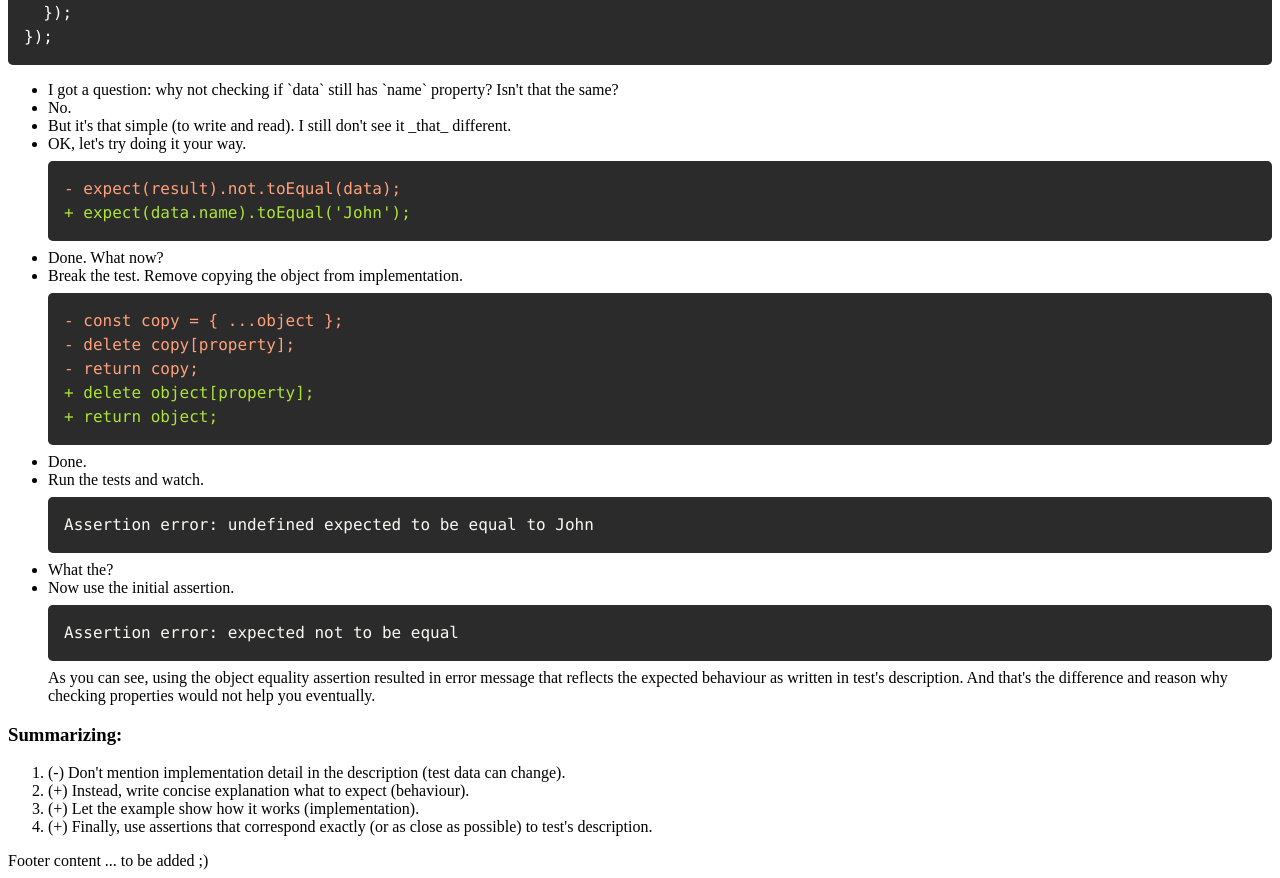
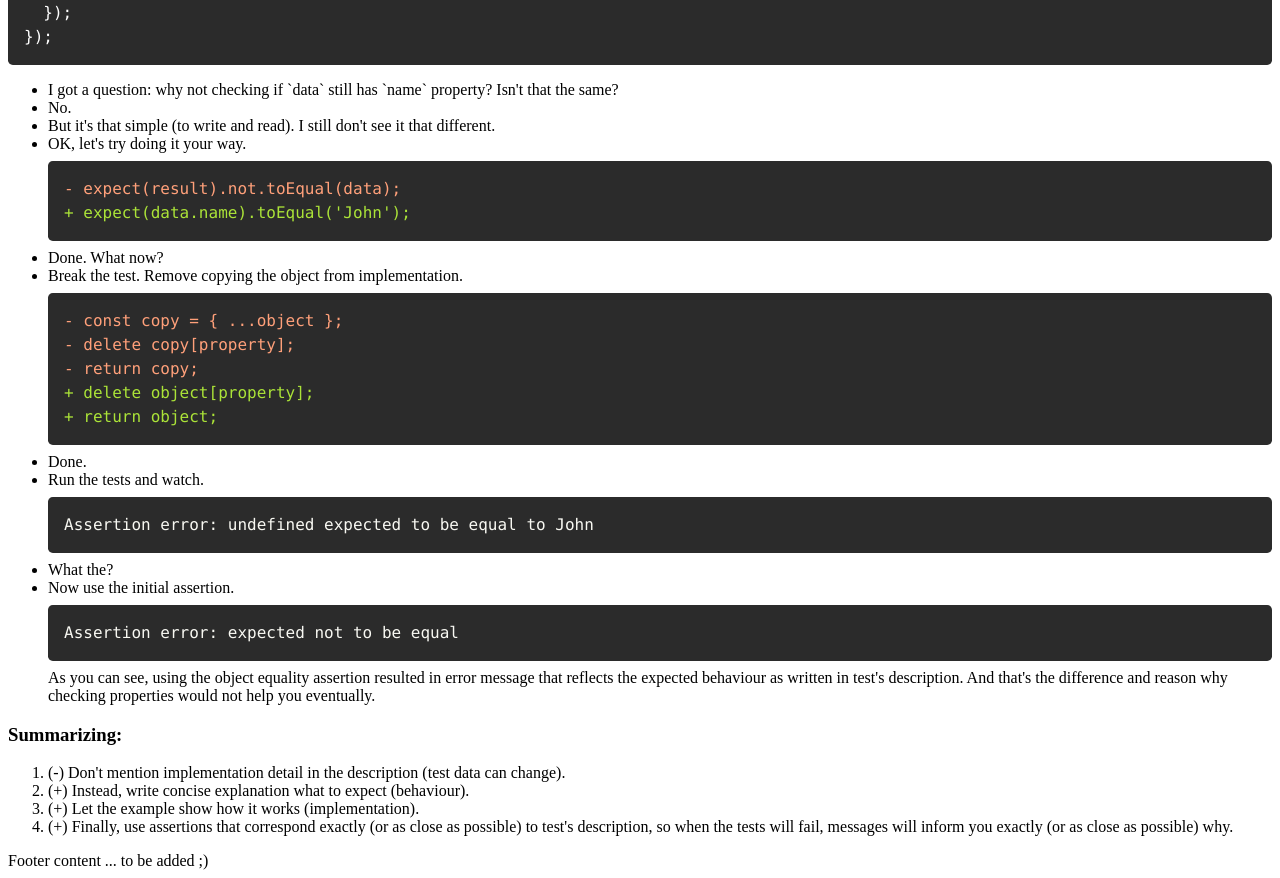
Before and after one commit to smolak/howtotest, a Next.js app: page /implementation-detail-in-tests-description in a window 1280 px wide. Shown: the part 2588-3466 px from the top of the page. Built offline with nearby package versions, Linux system fonts and the light colour scheme.

Commit message:
Style italics and add some more explanation to summary

```diff
--- a/pages/implementation-detail-in-tests-description.js
+++ b/pages/implementation-detail-in-tests-description.js
@@ -139,7 +139,10 @@ export default function ImplementationDetailInTestsDescription() {
           <ul className="list-disc list-inside leading-normal mb-8">
             <li>I got a question: why not checking if `data` still has `name` property? Isn't that the same?</li>
             <li>No.</li>
-            <li>But it's that simple (to write and read). I still don't see it _that_ different.</li>
+            <li>
+              But it's that simple (to write and read). I still don't see it <span className="italic">that</span>{' '}
+              different.
+            </li>
             <li>
               OK, let's try doing it your way.
               <Code language="diff">
@@ -179,7 +182,8 @@ export default function ImplementationDetailInTestsDescription() {
               <li>(+) Instead, write concise explanation what to expect (behaviour).</li>
               <li>(+) Let the example show how it works (implementation).</li>
               <li>
-                (+) Finally, use assertions that correspond exactly (or as close as possible) to test's description.
+                (+) Finally, use assertions that correspond exactly (or as close as possible) to test's description, so
+                when the tests will fail, messages will inform you exactly (or as close as possible) why.
               </li>
             </ol>
           </section>
```
